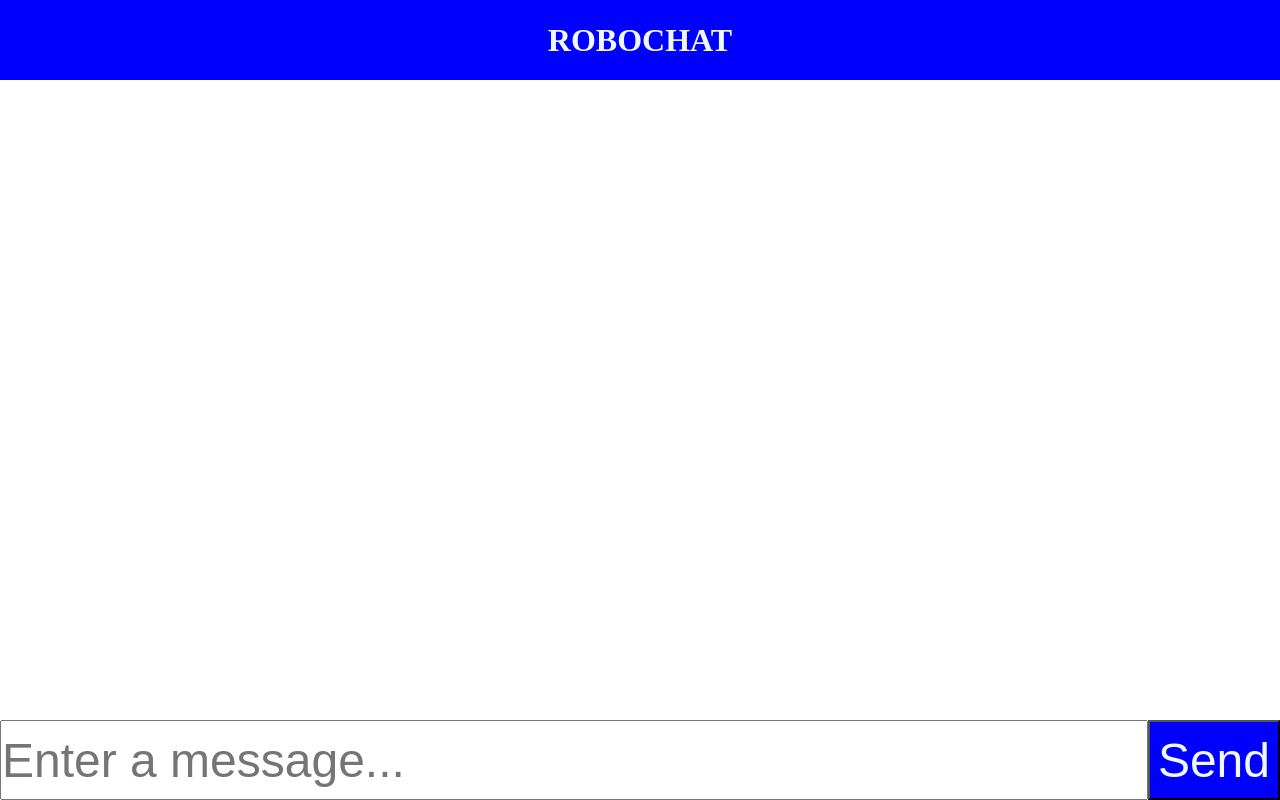
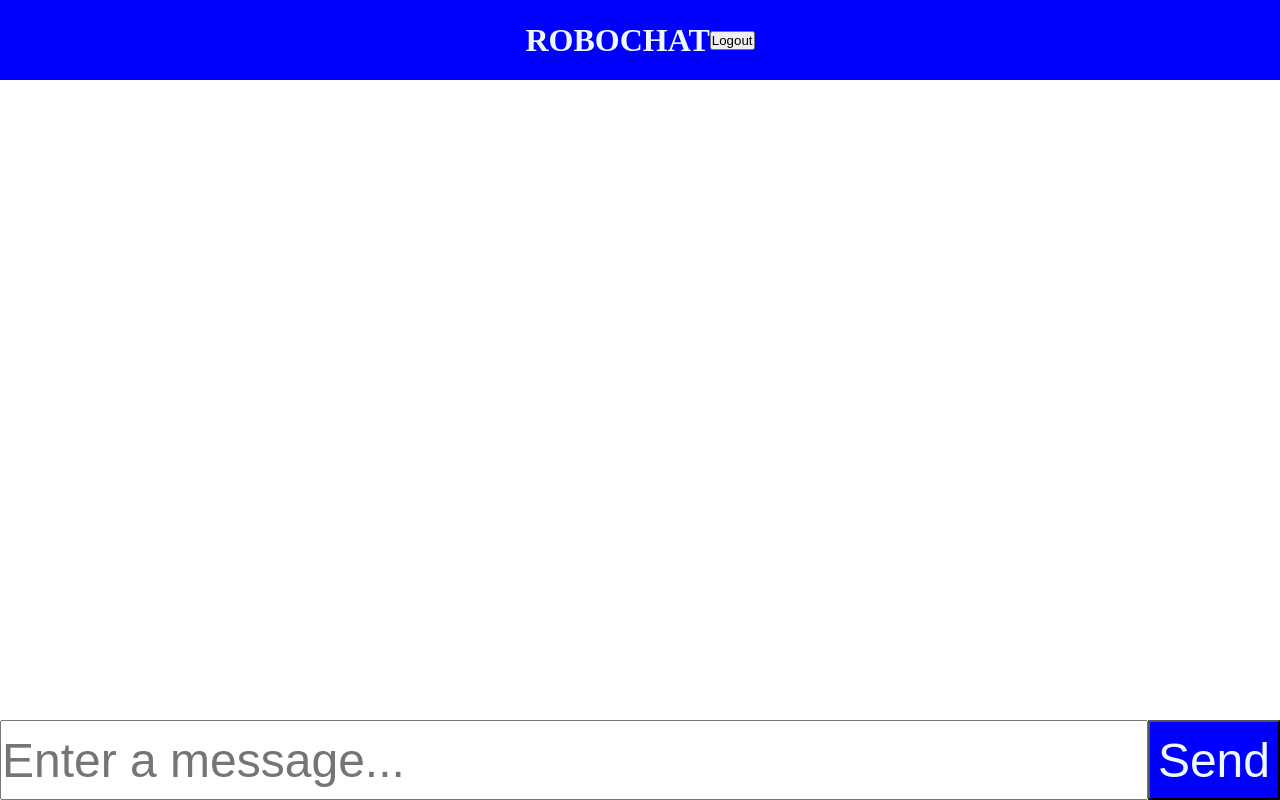
Before and after one commit to Morolo22/messenger, a website: page static/index.html in a window 1280 px wide. Drawn offline with nearby package versions, Linux system fonts and the light colour scheme; no server answers.

Commit message:
Update index.html

```diff
--- a/static/index.html
+++ b/static/index.html
@@ -11,6 +11,7 @@
 <body>
     <header>
         <h1>ROBOCHAT</h1>
+        <button class="link" id="logOut">Logout</button>
     </header>
     <main>
 
```
